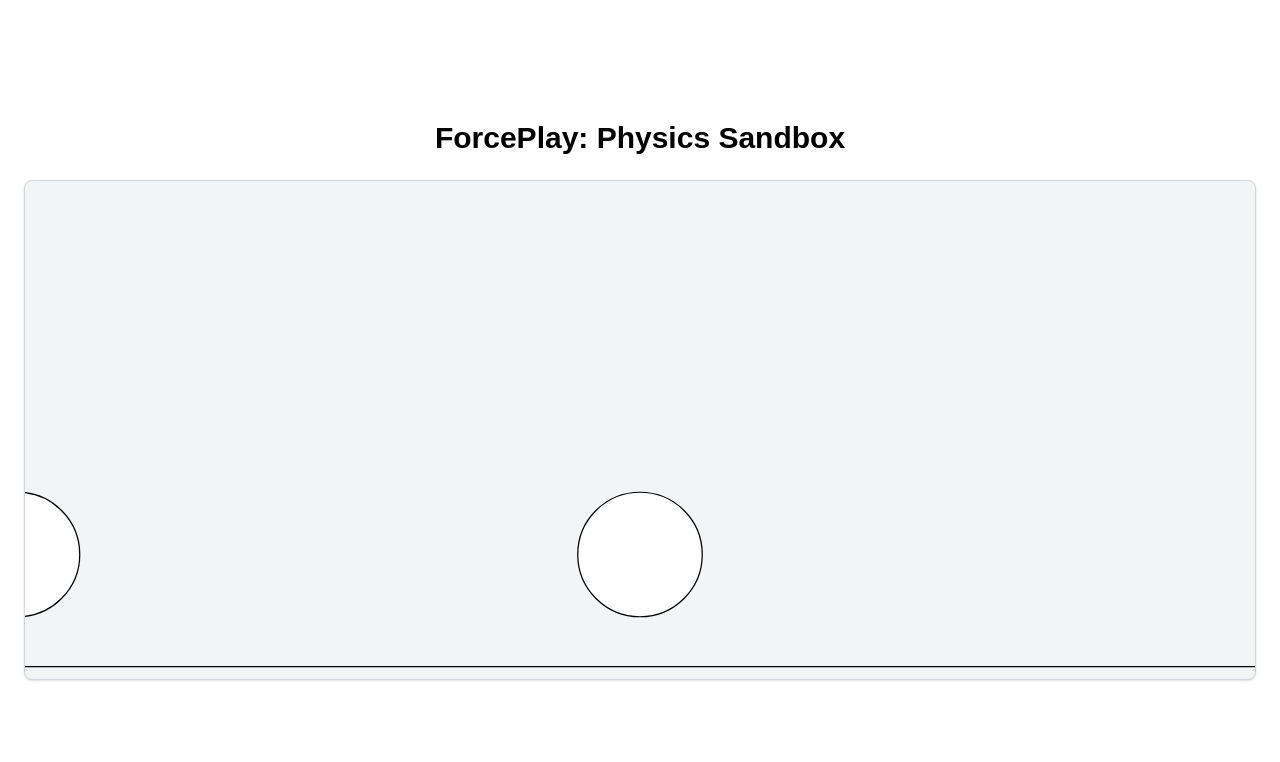
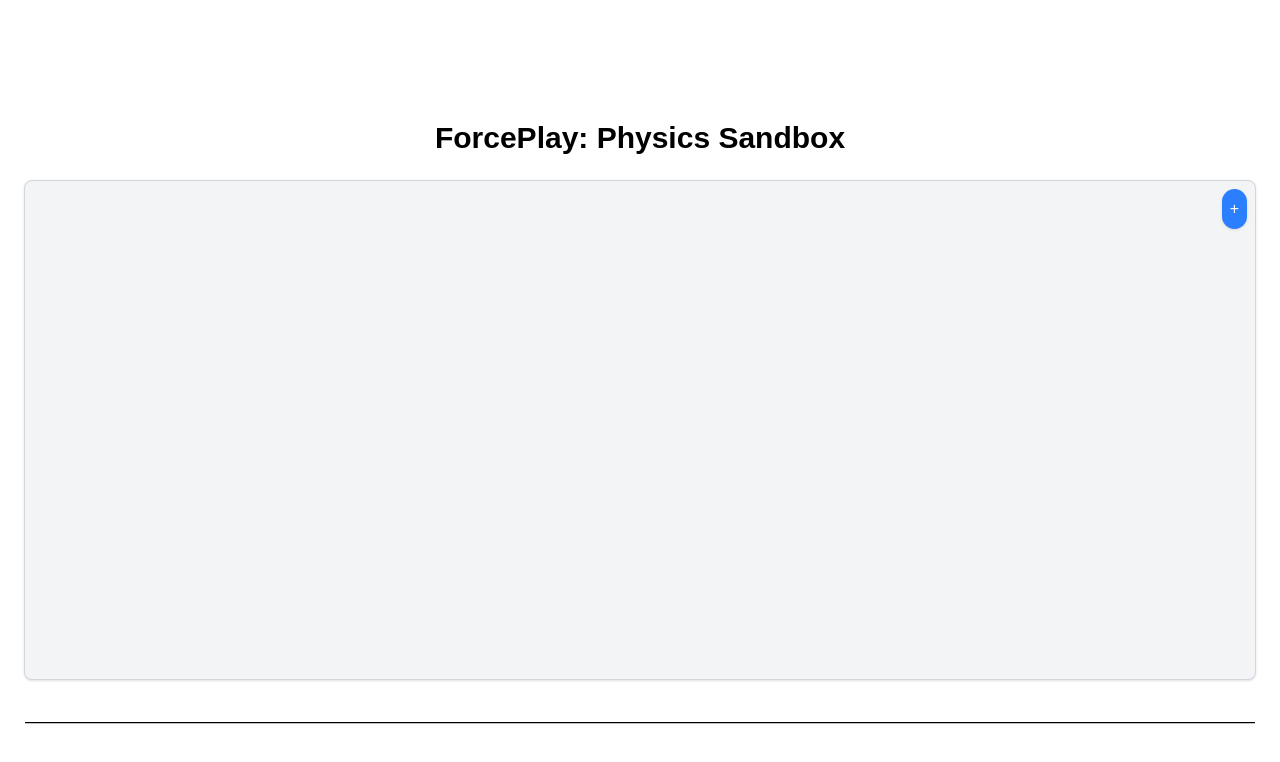
Before and after one commit to Oliver-Form/forceplay, a Next.js app: page / in a window 1280 px wide. Shown: the top 762 px of the page. Built offline with nearby package versions, Linux system fonts and the light colour scheme.

Commit message:
User can add particles

```diff
--- a/src/components/Particle.tsx
+++ b/src/components/Particle.tsx
@@ -8,7 +8,7 @@ type Props = {
 }
 
 export default function Particle({ particle }: Props) {
-  const { x, y, radius, color } = particle
+  const { x = 0, y = 0, radius, color } = particle // Default x and y to 0 if undefined or NaN
 
   return (
     <circle
--- a/src/components/ParticleField.tsx
+++ b/src/components/ParticleField.tsx
@@ -5,14 +5,43 @@ import { Particle } from '../lib/types'
 import ParticleComponent from './Particle'
 
 export default function ParticleField() {
-  const [particles, setParticles] = useState<Particle[]>([
-    { id: 'a', x: -300, y: 300, radius: 50, color: '#ffffff' },
-    { id: 'b', x: 200, y: 300, radius: 50, color: '#ffffff' },
-    { id: 'c', x: 800, y: 300, radius: 50, color: '#ffffff' },
-  ])
+  const [particles, setParticles] = useState<Particle[]>([]) // Initialize with an empty array
+
+  const addParticle = () => {
+    const newParticle: Particle = {
+      id: `p${particles.length + 1}`,
+      x: 0, // Temporary value, will be adjusted below
+      y: 340,
+      radius: 50,
+      color: '#ffffff',
+    }
+    const updatedParticles = [...particles, newParticle]
+    const minX = -500
+    const maxX = 900
+    const totalParticles = updatedParticles.length
+
+    // Avoid division by zero
+    const spacing = totalParticles > 1 ? (maxX - minX) / (totalParticles - 1) : 0
+
+    // Adjust all particle positions to be evenly spaced
+    const adjustedParticles = updatedParticles.map((particle, index) => ({
+      ...particle,
+      x: minX + index * spacing,
+    }))
+
+    setParticles(adjustedParticles)
+  }
 
   return (
     <div className="w-full h-[500px] bg-gray-100 border border-gray-300 rounded-lg shadow">
+      <div className="flex justify-end p-2">
+        <button
+          onClick={addParticle}
+          className="p-2 bg-blue-500 text-white rounded-full shadow hover:bg-blue-600"
+        >
+          +
+        </button>
+      </div>
       <svg width="100%" height="100%" viewBox="0 0 400 400">
         <line x1="-1000" y1="390" x2="1000" y2="390" stroke="black" strokeWidth="1" />
         {particles.map((particle) => (
--- a/src/lib/types.ts
+++ b/src/lib/types.ts
@@ -4,6 +4,4 @@ export type Particle = {
   y: number
   radius: number
   color: string
-  mass: number
-  velocity: number
 }
```
